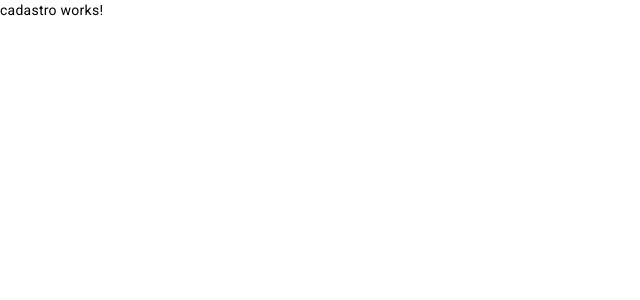
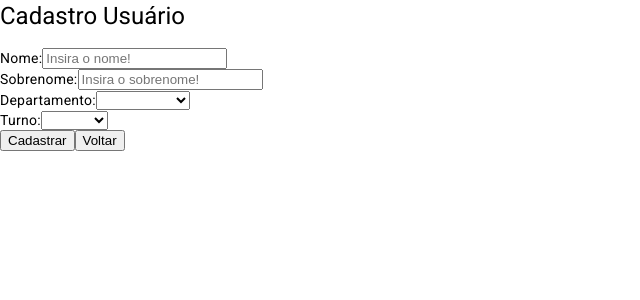
Before and after one commit to robertofigueiredo/Usuario-Angular, an Angular app: page /cadastro in a window 1280 px wide. Shown: the top 300 px of the page, without its empty margins (0-640 px from the left). Built offline with nearby package versions, Linux system fonts and the light colour scheme.

Commit message:
Criação de usuário finalizada

```diff
--- /dev/null
+++ b/src/app/componentes/usuario-form/usuario-form.component.html
@@ -0,0 +1,39 @@
+<h1>Cadastro Usuário</h1>
+
+<form [formGroup]="usuarioForm" (submit)="CadastrarUsuario()" #formDit="ngForm">
+    <div class="input_box">
+        <label>Nome:</label>
+        <input type="text"  formControlName="nome" placeholder="Insira o nome!" required>
+    </div>
+
+    <div class="input_box">
+        <label>Sobrenome:</label>
+        <input type="text"  formControlName="sobrenome" placeholder="Insira o sobrenome!" required>
+    </div>
+
+    <div class="input_box">
+        <label>Departamento:</label>
+        <select id="departamento" required formControlName="departamento">
+            <option value="rh">RH</option>
+            <option value="Financeiro">Financeiro</option>
+            <option value="Comercial">Comercial</option>
+            <option value="Marketing">Marketing</option>
+            <option value="Operacional">Operacional</option>
+        </select>
+    </div>
+
+    <div class="input_box">
+        <label>Turno:</label>
+        <select id="turno" required formControlName="turno">
+            <option value="Manhã">Manhã</option>
+            <option value="Tarde">Tarde</option>
+            <option value="Noite">Noite</option>
+            <option value="Integral">Integral</option>
+        </select>
+    </div>
+
+    <div class="btn_box">
+        <button type="submit">Cadastrar</button>
+        <button>Voltar</button>
+    </div>
+</form>
--- /dev/null
+++ b/src/app/componentes/usuario-form/usuario-form.component.ts
@@ -0,0 +1,43 @@
+import { Component, EventEmitter, OnInit, Output, output } from '@angular/core';
+import { FormControl, FormGroup, FormsModule } from '@angular/forms';
+import { ReactiveFormsModule } from '@angular/forms';
+import { Usuario } from '../../models/Usuario';
+
+
+@Component({
+  selector: 'app-usuario-form',
+  standalone: true,
+  imports: [ReactiveFormsModule,FormsModule],
+  templateUrl: './usuario-form.component.html',
+  styleUrl: './usuario-form.component.css'
+})
+export class UsuarioFormComponent implements OnInit {
+
+  @Output() onCadastrarUsuario = new EventEmitter<Usuario>();
+
+  usuarioForm! : FormGroup;
+
+  constructor() {
+
+  }
+  ngOnInit(): void {
+
+      this.usuarioForm = new FormGroup({
+            id: new FormControl(0),
+            nome: new FormControl(''),
+            sobrenome: new FormControl(''),
+            ativo: new FormControl(true),
+            dataDeCriacao:new FormControl(new Date()),
+            dataDeAlteracao: new FormControl(new Date()),
+            turno: new FormControl(''),
+            departamento: new FormControl(''),
+
+      });
+
+  }
+
+  CadastrarUsuario(){
+      this.onCadastrarUsuario.emit(this.usuarioForm.value);
+  }
+
+}
--- a/src/app/pages/cadastro/cadastro.component.html
+++ b/src/app/pages/cadastro/cadastro.component.html
@@ -1 +1,3 @@
-<p>cadastro works!</p>
+<div>
+    <app-usuario-form (onCadastrarUsuario)="createUsuario($event)"></app-usuario-form>
+</div>
--- a/src/app/pages/cadastro/cadastro.component.ts
+++ b/src/app/pages/cadastro/cadastro.component.ts
@@ -1,12 +1,26 @@
 import { Component } from '@angular/core';
+import { UsuarioFormComponent } from "../../componentes/usuario-form/usuario-form.component";
+import { Usuario } from '../../models/Usuario';
+import { UsuarioService } from '../../services/usuario.service';
+import { Router } from '@angular/router';
 
 @Component({
-  selector: 'app-cadastro',
-  standalone: true,
-  imports: [],
-  templateUrl: './cadastro.component.html',
-  styleUrl: './cadastro.component.css'
+    selector: 'app-cadastro',
+    standalone: true,
+    templateUrl: './cadastro.component.html',
+    styleUrl: './cadastro.component.css',
+    imports: [UsuarioFormComponent]
 })
 export class CadastroComponent {
 
+
+    constructor(private usuarioService : UsuarioService, private router : Router) {
+
+    }
+
+    createUsuario(usuario : Usuario){
+        this.usuarioService.CreateUsuario(usuario).subscribe((data) =>{
+            this.router.navigate(['/']);
+        });
+    }
 }
--- a/src/app/pages/home/home.component.html
+++ b/src/app/pages/home/home.component.html
@@ -11,6 +11,7 @@
         <tr></tr>
         <th>Nome</th>
         <th>Sobrenome</th>
+        <th>Departamento</th>
         <th></th>
         <th></th>
     </thead>
@@ -28,6 +29,7 @@
             </td>
             <td>{{usuarios.nome}}</td>
             <td>{{usuarios.sobrenome}}</td>
+            <td>{{usuarios.departamento}}</td>
             <td>
                 <button>Editar</button>
                 <button>Detalhes</button>
--- a/src/app/services/usuario.service.ts
+++ b/src/app/services/usuario.service.ts
@@ -19,4 +19,8 @@ export class UsuarioService {
   GetUsuarios() : Observable<Response<Usuario[]>>{
     return this.http.get<Response<Usuario[]>>(this.apiUrl);
   }
+
+  CreateUsuario(usuario : Usuario) : Observable<Response<Usuario[]>>{
+    return this.http.post<Response<Usuario[]>>(`${environment.ApiUrl}/IncluirUsuario`,usuario)
+  }
 }
```
Also changed, not shown: src/app/models/Usuario.ts (+6 -4 lines), src/app/componentes/usuario-form/usuario-form.component.css (added), 1 other file (tests, documents, lock files or other folders).
